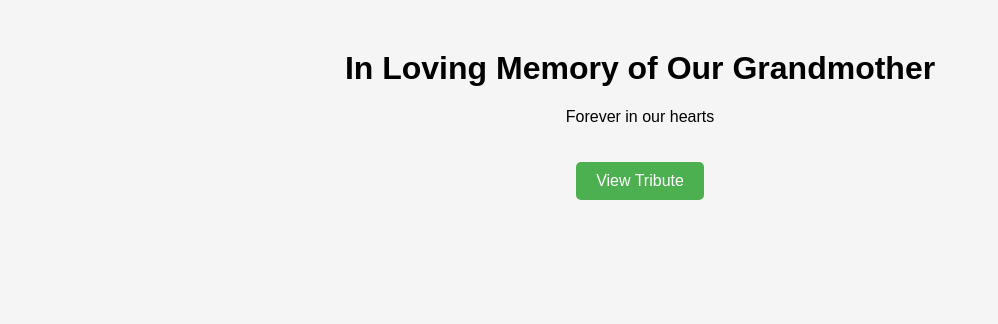
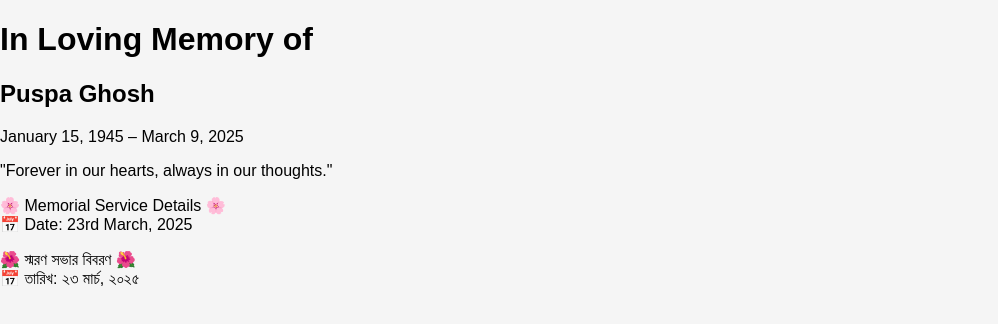
Before and after one commit to simon-ghosh-07/INVITATION, a plain HTML site: page index.html in a window 1280 px wide. Shown: the whole page, without its empty margins (0-998 px from the left). Drawn offline with Linux system fonts and the light colour scheme.

Commit message:
Update index.html

```diff
--- a/index.html
+++ b/index.html
@@ -1,17 +1,29 @@
 <!DOCTYPE html>
 <html lang="en">
 <head>
-    <meta charset="UTF-8" />
-    <meta name="viewport" content="width=device-width, initial-scale=1.0" />
-    <title>Memorial for Grandmother</title>
-    <link rel="stylesheet" href="styles.css" />
+    <meta charset="UTF-8">
+    <meta name="viewport" content="width=device-width, initial-scale=1.0">
+    <title>In Loving Memory of Puspa Ghosh</title>
+    <link rel="stylesheet" href="styles.css">
 </head>
 <body>
-    <div class="container">
-        <h1 class="fade-in">In Loving Memory of Our Grandmother</h1>
-        <p class="fade-in">Forever in our hearts</p>
-        <a href="tribute.html" class="btn">View Tribute</a>
+    <div class="card">
+        <h1>In Loving Memory of</h1>
+        <h2>Puspa Ghosh</h2>
+        <p class="dates">January 15, 1945 – March 9, 2025</p>
+        <p>
+            "Forever in our hearts, always in our thoughts."
+        </p>
+        <p>
+            🌸 Memorial Service Details 🌸 <br>
+            📅 Date: 23rd March, 2025<br>
+        </p>
+        <p class="bengali">
+            🌺 স্মরণ সভার বিবরণ 🌺<br>
+            📅 তারিখ: ২৩ মার্চ, ২০২৫<br>
+        </p>
     </div>
+
     <script src="script.js"></script>
 </body>
 </html>
```
